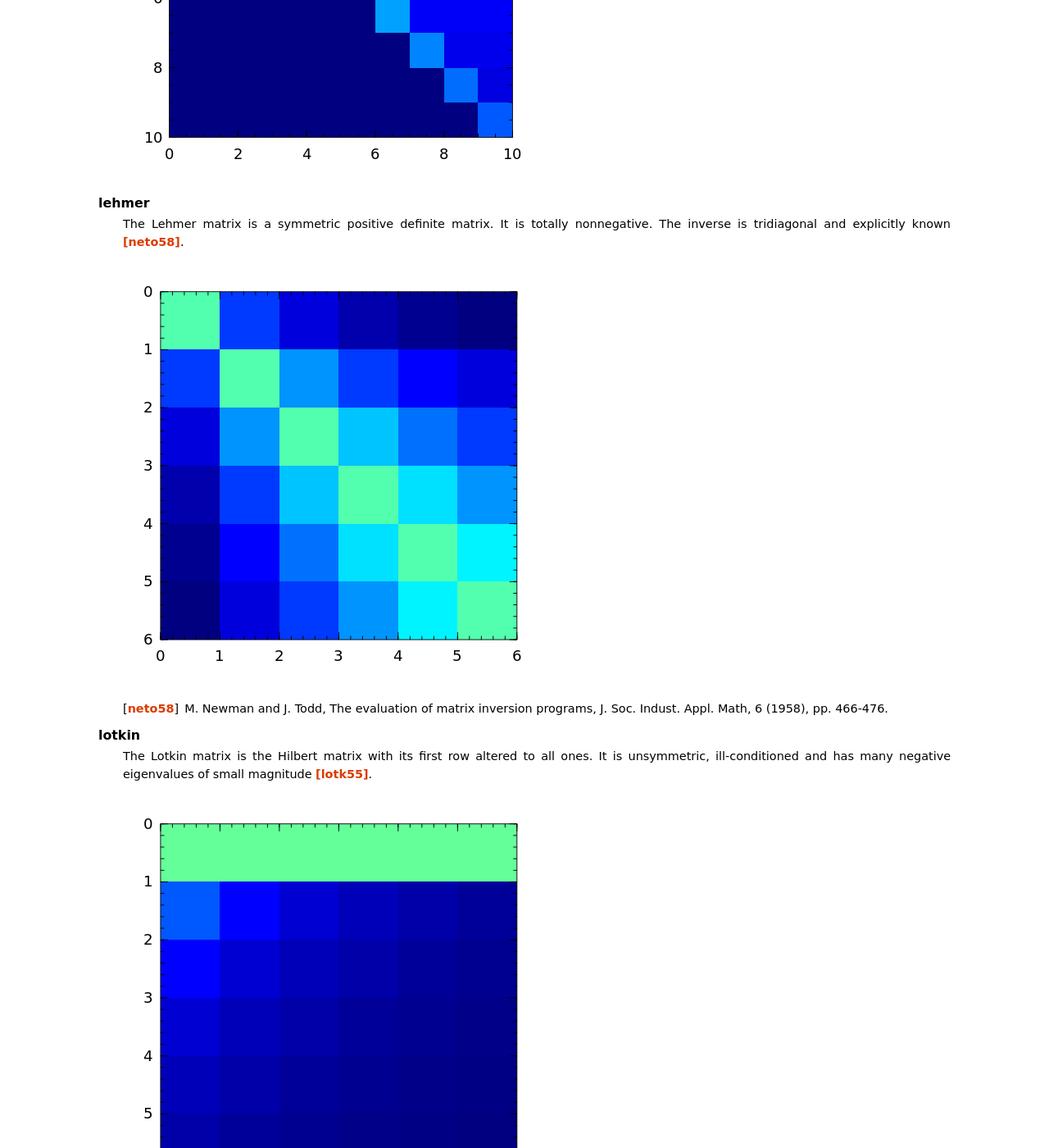
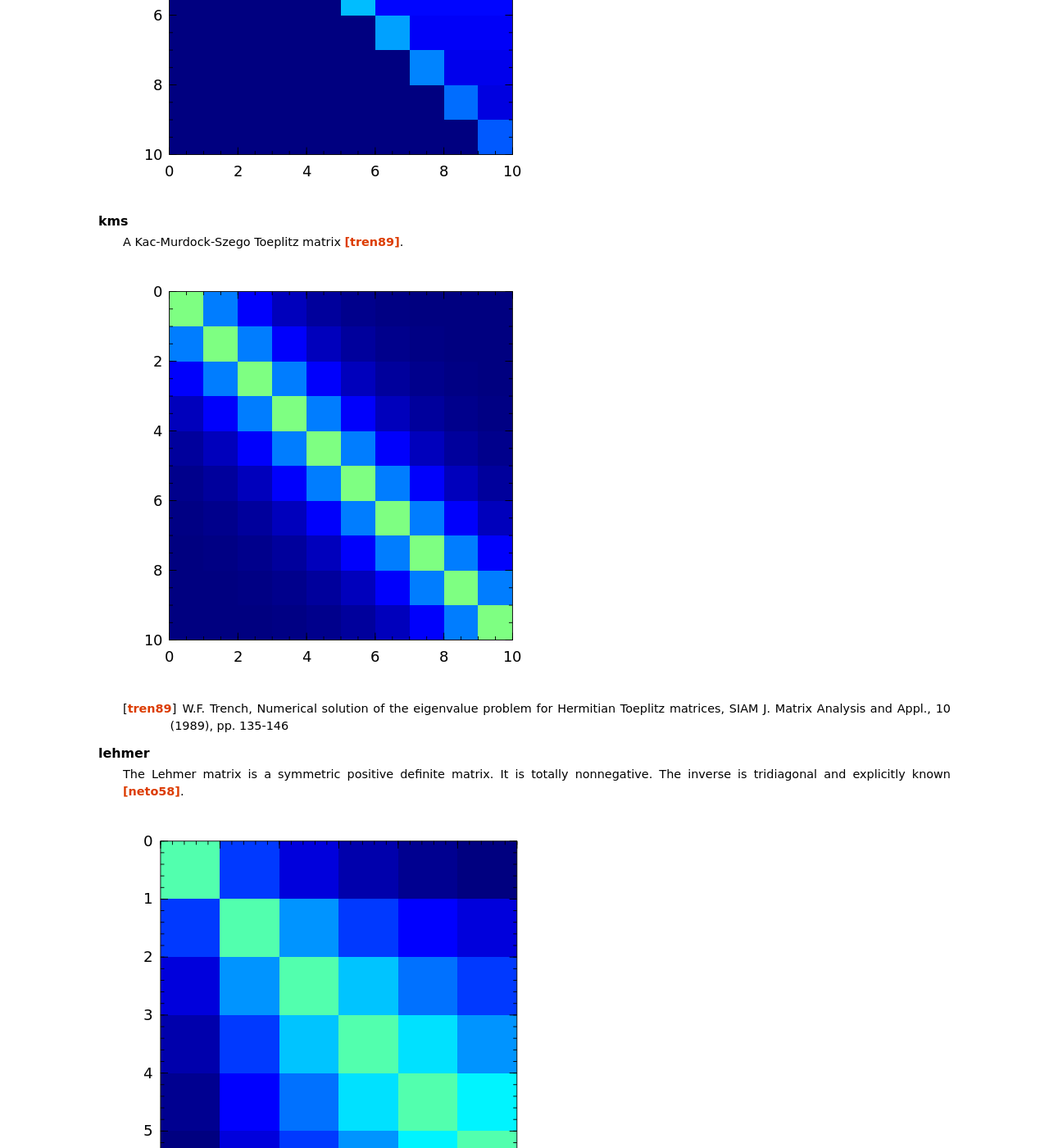
Before and after one commit to JuliaLinearAlgebra/MatrixDepot.jl, a Sphinx documentation site: the page built from doc/matrices.rst, in a window 1280 px wide and 1400 px high, scrolled down 10836 px. Shown: the whole window at 82% size. Built offline with Sphinx 7.4.7, drawn with Linux system fonts in a browser that asks for light colours.

Commit message:
add information for kms matrix

```diff
--- a/doc/matrices.rst
+++ b/doc/matrices.rst
@@ -20,6 +20,7 @@ Matrices
 * :term:`invhilb`
 * :term:`invol`
 * :term:`kahan`
+* :term:`kms`
 * :term:`lehmer`
 * :term:`lotkin`
 * :term:`magic`
@@ -44,6 +45,16 @@ Matrices
 
 .. glossary::
    :sorted:
+
+   kms
+      A Kac-Murdock-Szego Toeplitz matrix [tren89]_.
+
+      .. image:: images/kms.png
+
+      .. [tren89] W.F. Trench, Numerical solution of the eigenvalue
+                  problem for Hermitian Toeplitz matrices,
+                  SIAM J. Matrix Analysis and Appl., 10 (1989),
+                  pp. 135-146
 
    rohess
       A random orthogonal upper Hessenberg matrix. The matrix is
```
Also changed, not shown: doc/images/kms.png (added).
